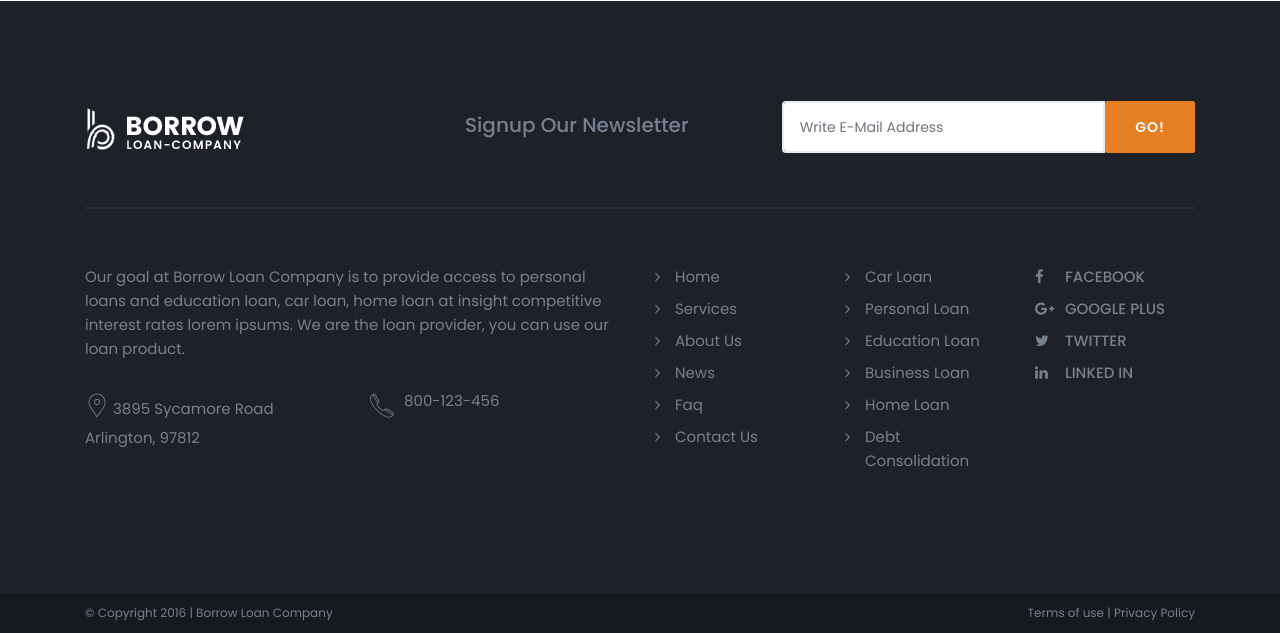
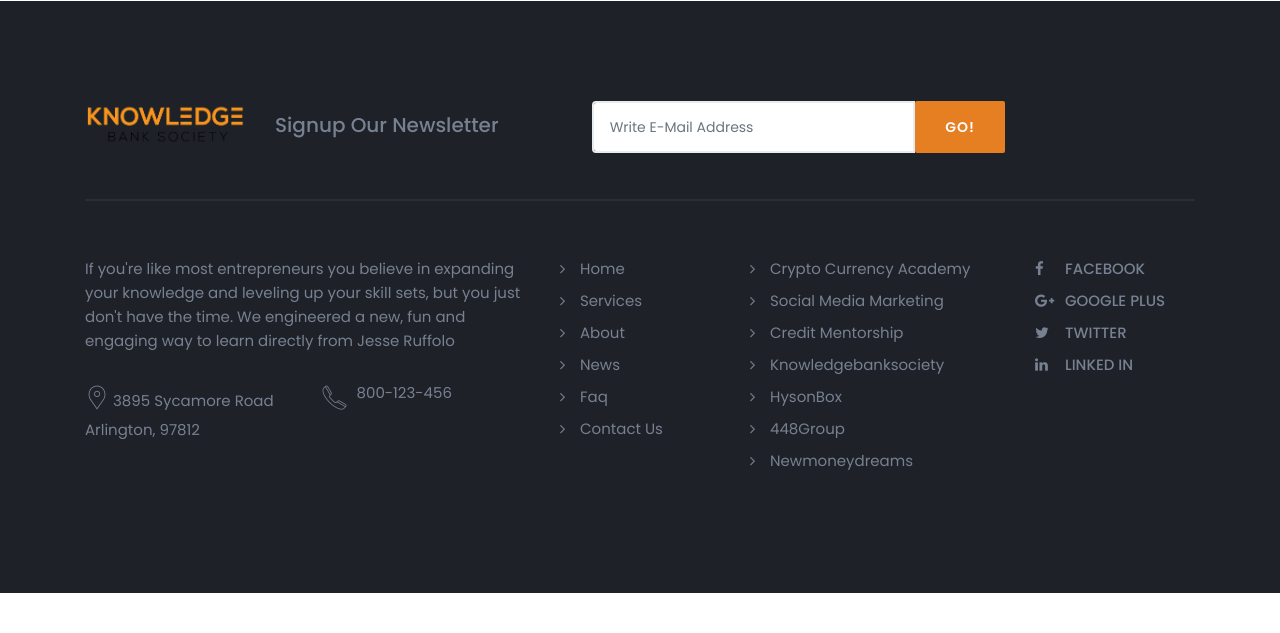
Before and after one commit to muradmalik777/jnm-client, a PHP site: page / in a window 1280 px wide. Shown: the part 4699-5332 px from the top of the page. After the commit the page ends 5292 px from the top, so only its background shows below. Run offline with PHP 8.4, Linux system fonts and the light colour scheme.

Commit message:
revisions

```diff
--- a/footer.php
+++ b/footer.php
@@ -33,10 +33,12 @@
             </div>
             <hr class="dark-line">
             <div class="row">
-                <div class="col-xl-6 col-lg-6 col-md-6 col-sm-12 col-12">
+                <div class="col-xl-5 col-lg-5 col-md-5 col-sm-12 col-12">
                     <div class="widget-text mt40">
                         <!-- widget text -->
-                        <p>Our goal at Borrow Loan Company is to provide access to personal loans and education loan, car loan, home loan at insight competitive interest rates lorem ipsums. We are the loan provider, you can use our loan product.</p>
+                        <p>If you're like most entrepreneurs you believe in expanding your knowledge
+                           and leveling up your skill sets, but you just don't have the time.
+                           We engineered a new, fun and engaging way to learn directly from Jesse Ruffolo</p>
                         <div class="row">
                             <div class="col-xl-6 col-lg-6 col-md-6 col-sm-6 col-6">
                                 <p class="address-text"><span><i class="icon-placeholder-3 icon-1x"></i> </span>3895 Sycamore Road Arlington, 97812 </p>
@@ -62,7 +64,7 @@
                     </div>
                     <!-- /.widget footer -->
                 </div>
-                <div class="col-xl-2 col-lg-2 col-md-4 col-sm-6 col-6">
+                <div class="col-xl-3 col-lg-3 col-md-4 col-sm-6 col-6">
                     <div class="widget-footer mt40">
                         <!-- widget footer -->
                         <ul class="listnone">
--- a/header.php
+++ b/header.php
@@ -15,12 +15,12 @@
                         <ul>
                         <li class="active"><a href="index.php" class="animsition-link">Knowledeg Bank Society</a></li>
                         <li><a href="#" class="animsition-link">Crypto Currency</a></li>
-                        <li><a href="about.html" class="animsition-link">Social Media Marketing</a></li>
-                        <li><a href="blog-listing.html" class="animsition-link">Credit Mentorship</a></li>
+                        <li><a href="about.php" class="animsition-link">Social Media Marketing</a></li>
+                        <li><a href="#" class="animsition-link">Credit Mentorship</a></li>
                         <li><a href="wired4success.php" class="animsition-link">Wired4Success</a></li>
                         <li><a href="about.php" class="animsition-link">About</a></li>
-                        <li><a href="compare-loan.html" class="animsition-link">Services</a></li>
-                        <li><a href="compare-loan.html" class="animsition-link">Books</a></li>
+                        <li><a href="#" class="animsition-link">Services</a></li>
+                        <li><a href="#" class="animsition-link">Books</a></li>
                         <li><a href="login.php" class="animsition-link">Login</a></li>
 
                         </ul>
--- a/index.php
+++ b/index.php
@@ -296,115 +296,8 @@
             </div>
         </div>
     </div>
-     <div class="footer section-space100">
-        <!-- footer -->
-        <div class="container">
-            <div class="row">
-                <div class="col-xl-4 col-lg-4 col-md-4 col-sm-12 col-12">
-                    <div class="footer-logo">
-                        <!-- Footer Logo -->
-                        <img src="images/ft-logo.png" alt="Borrow - Loan Company Website Templates"> </div>
-                    <!-- /.Footer Logo -->
-                </div>
-                <div class="col-xl-8 col-lg-8 col-md-8 col-sm-12 col-12">
-                    <div class="row">
-                    <div class="col-xl-5 col-lg-5 col-md-5 col-sm-12 col-12">
-                        <h3 class="newsletter-title">Signup Our Newsletter</h3>
-                    </div>
-                    <div class="col-xl-7 col-lg-7 col-md-7 col-sm-12 col-12">
-                        <div class="newsletter-form">
-                            <!-- Newsletter Form -->
-                            <form action="https://jituchauhan.com/borrow/bootstrap-4/newsletter.php" method="post">
-                                <div class="input-group">
-                                    <input type="email" class="form-control" id="newsletter" name="newsletter" placeholder="Write E-Mail Address" required>
-                                    <span class="input-group-btn">
-                <button class="btn btn-default" type="submit">Go!</button>
-                </span> </div>
-                                <!-- /input-group -->
-                            </form>
-                        </div>
-                        <!-- /.Newsletter Form -->
-                    </div>
-                </div>
-                    <!-- /.col-lg-6 -->
-                </div>
-            </div>
-            <hr class="dark-line">
-            <div class="row">
-                <div class="col-xl-6 col-lg-6 col-md-6 col-sm-12 col-12">
-                    <div class="widget-text mt40">
-                        <!-- widget text -->
-                        <p>Our goal at Borrow Loan Company is to provide access to personal loans and education loan, car loan, home loan at insight competitive interest rates lorem ipsums. We are the loan provider, you can use our loan product.</p>
-                        <div class="row">
-                            <div class="col-xl-6 col-lg-6 col-md-6 col-sm-6 col-6">
-                                <p class="address-text"><span><i class="icon-placeholder-3 icon-1x"></i> </span>3895 Sycamore Road Arlington, 97812 </p>
-                            </div>
-                            <div class="col-xl-6 col-lg-6 col-md-6 col-sm-6 col-6">
-                                <p class="call-text"><span><i class="icon-phone-call icon-1x"></i></span>800-123-456</p>
-                            </div>
-                        </div>
-                    </div>
-                    <!-- /.widget text -->
-                </div>
-                <div class="col-xl-2 col-lg-2 col-md-4 col-sm-6 col-6">
-                    <div class="widget-footer mt40">
-                        <!-- widget footer -->
-                        <ul class="listnone">
-                            <li><a href="#">Home</a></li>
-                            <li><a href="#">Services</a></li>
-                            <li><a href="#">About Us</a></li>
-                            <li><a href="#">News</a></li>
-                            <li><a href="#">Faq</a></li>
-                            <li><a href="#">Contact Us</a></li>
-                        </ul>
-                    </div>
-                    <!-- /.widget footer -->
-                </div>
-                <div class="col-xl-2 col-lg-2 col-md-4 col-sm-6 col-6">
-                    <div class="widget-footer mt40">
-                        <!-- widget footer -->
-                        <ul class="listnone">
-                            <li><a href="#">Car Loan</a></li>
-                            <li><a href="#">Personal Loan</a></li>
-                            <li><a href="#">Education Loan</a></li>
-                            <li><a href="#">Business Loan</a></li>
-                            <li><a href="#">Home Loan</a></li>
-                            <li><a href="#">Debt Consolidation</a></li>
-                        </ul>
-                    </div>
-                    <!-- /.widget footer -->
-                </div>
-                <div class="col-xl-2 col-lg-2 col-md-4 col-sm-6 col-6">
-                    <div class="widget-social mt40">
-                        <!-- widget footer -->
-                        <ul class="listnone">
-                            <li><a href="#"><i class="fa fa-facebook"></i>Facebook</a></li>
-                            <li><a href="#"><i class="fa fa-google-plus"></i>Google Plus</a></li>
-                            <li><a href="#"><i class="fa fa-twitter"></i>Twitter</a></li>
-                            <li><a href="#"><i class="fa fa-linkedin"></i>Linked In</a></li>
-                        </ul>
-                    </div>
-                    <!-- /.widget footer -->
-                </div>
-            </div>
-        </div>
-    </div>
-    <!-- /.footer -->
-    <div class="tiny-footer">
-        <!-- tiny footer -->
-        <div class="container">
-            <div class="row">
-                <div class="col-xl-6 col-lg-6 col-md-6 col-sm-6 col-6">
-                    <p>© Copyright 2016 | Borrow Loan Company</p>
-                </div>
-                <div class="col-xl-6 col-lg-6 col-md-6 col-sm-6 col-6 text-right">
-                    <p>Terms of use | Privacy Policy</p>
+     <?php include "footer.php" ?>
 
-                </div>
-            </div>
-        </div>
-    </div>
-    <!-- back to top icon -->
     <!-- jQuery (necessary for Bootstrap's JavaScript plugins) -->
     <script src="js/jquery.min.js"></script>
     <!-- Include all compiled plugins (below), or include individual files as needed -->
```
